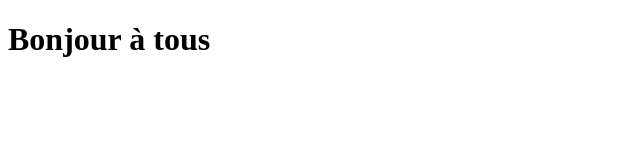
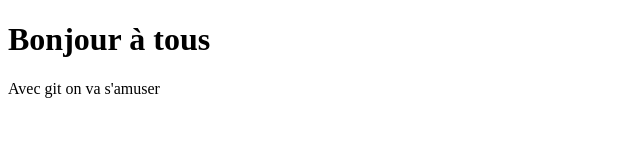
Before and after one commit to m-quilliet/cadavre-esquis, a plain HTML site: page index.html in a window 1280 px wide. Shown: the whole page, without its empty margins (0-640 px from the left). Drawn offline with Linux system fonts and the light colour scheme.

Commit message:
avec git on s'amuse

```diff
--- a/index.html
+++ b/index.html
@@ -8,6 +8,7 @@
 </head>
 <body>
     <h1>Bonjour à tous</h1>
+    <p>Avec git on va s'amuser </p>
 
 </body>
 </html>
```
